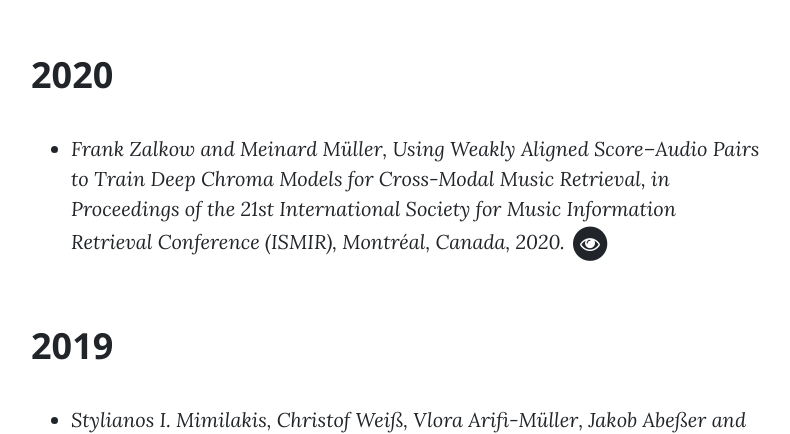
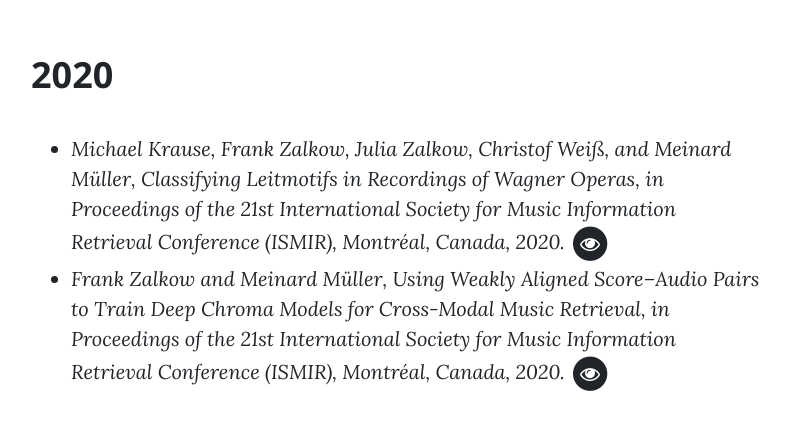
Before and after one commit to dfg-isad/dfg-isad.github.io, a website: page publications.html in a window 1280 px wide. Shown: the part 960-1394 px from the top of the page, without its empty margins (244-1034 px from the left). Drawn offline with nearby package versions, Linux system fonts and the light colour scheme.

Commit message:
Wagner Leitmotif paper

```diff
--- a/publications.html
+++ b/publications.html
@@ -122,6 +122,17 @@
           <h2 class="section-heading">2020</h2>
           <br>
           <ul>
+            <li>
+              <em>Michael Krause, Frank Zalkow, Julia Zalkow, Christof Weiß, and Meinard Müller,
+                Classifying Leitmotifs in Recordings of Wagner Operas,
+                in Proceedings of the 21st International Society for Music Information Retrieval Conference (ISMIR), Montréal, Canada, 2020.</em>
+              <a href="https://www.audiolabs-erlangen.de/resources/MIR/2020-ISMIR-LeitmotifClassification">
+                <span class="fa-stack fa-xs">
+                  <i class="fa fa-circle fa-stack-2x"></i>
+                  <i class="fa fa-eye fa-stack-1x fa-inverse"></i>
+                </span>
+              </a>
+            </li>
             <li>
               <em> Frank Zalkow and Meinard Müller,
                 Using Weakly Aligned Score–Audio Pairs to Train Deep Chroma Models for Cross-Modal Music Retrieval,
```
Also changed, not shown: post.html (+1 -1 lines).
